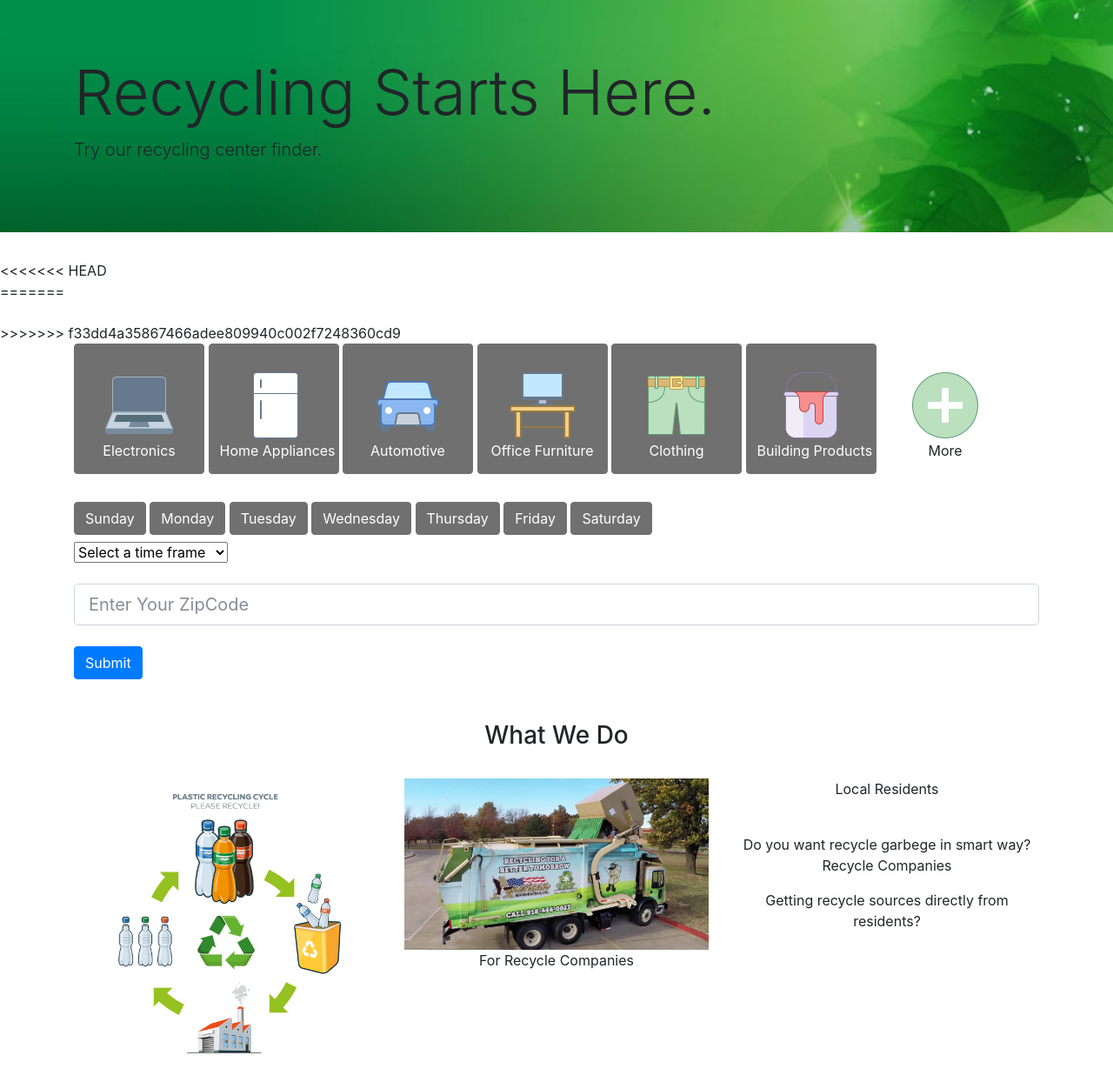
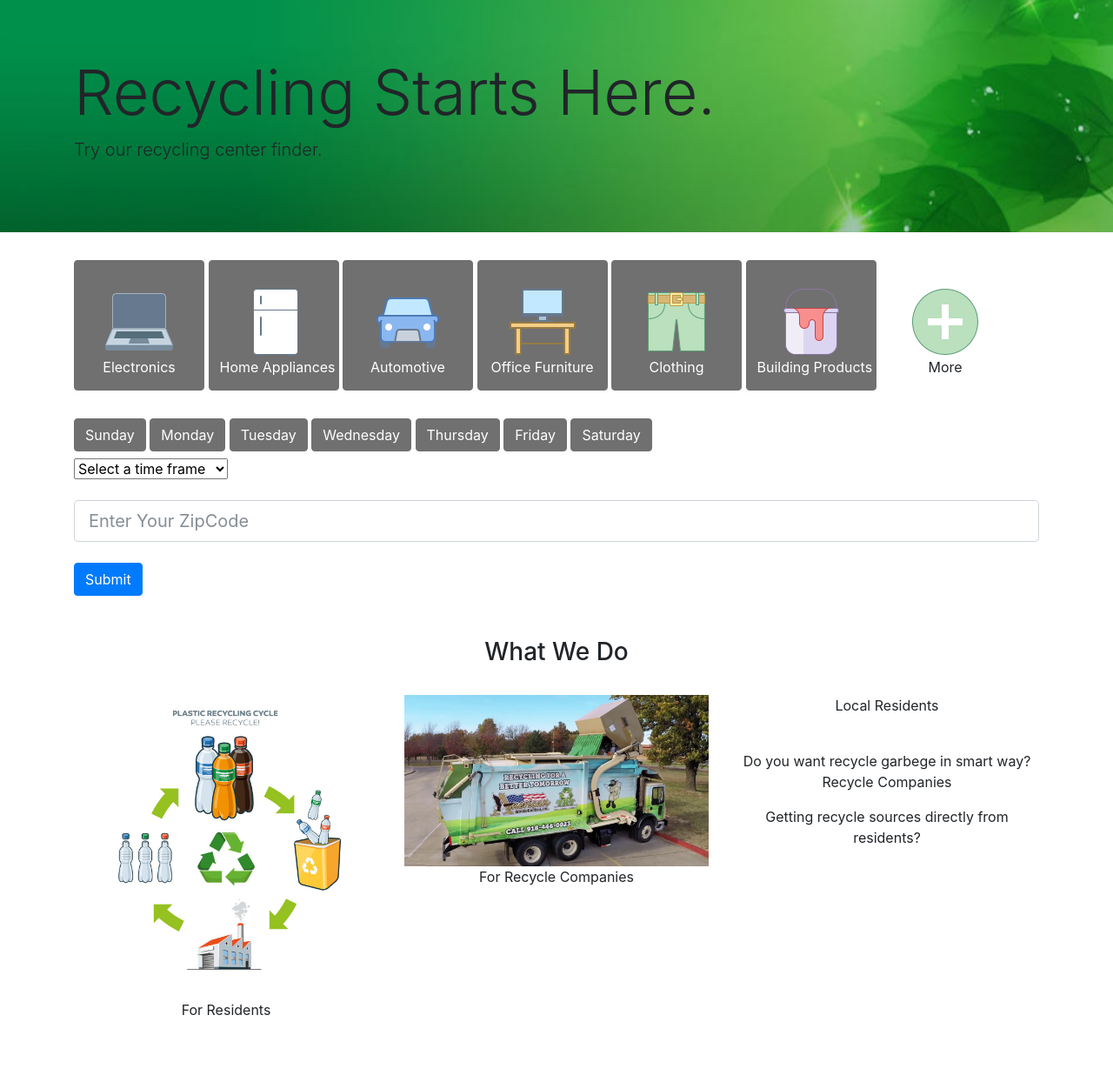
Before and after one commit to rafaellichen/Recycling-System, a Django app: template mainRecycleApp/templates/mainRecycleApp/home.html in a window 1280 px wide. Shown: the part 77-1321 px from the top of the page at 87% size. Run offline with Django 3.2, Linux system fonts and the light colour scheme; the template is opened without the code that fills it, so the values that code supplies are empty; some libraries are stand-ins or nearby versions; grey boxes are pictures that could not be loaded.

Commit message:
fix merge conflict

```diff
--- a/mainRecycleApp/templates/mainRecycleApp/home.html
+++ b/mainRecycleApp/templates/mainRecycleApp/home.html
@@ -21,7 +21,6 @@
       document.getElementById("more").innerHTML=more
     }
   }
-<<<<<<< HEAD
   function validForm() {
     var x = document.getElementsByName("gtype")
     typeSelect=false
@@ -46,16 +45,6 @@
     }
     return (typeSelect && daySelect)
   }
-=======
-
-  function time() {
-        t_div = document.getElementById('showtime');
-        var now = new Date()
-        t_div.innerHTML = "Time Now: " + now.getFullYear() + "-" + (now.getMonth() + 1) + "-" + now.getDate() + " " + " " +now.getHours() + ":" + now.getMinutes() + ":" + now.getSeconds() + " ";
-        setTimeout(time, 1000);
-    }
-
->>>>>>> f33dd4a35867466adee809940c002f7248360cd9
 </script>
 	<div class="jumbotron jumbotron-fluid">
 	  	<div class="container">
@@ -63,19 +52,7 @@
 	    <p class="lead">Try our recycling center finder.</p>
 	  	</div>
   </div>
-<<<<<<< HEAD
   <form name="searchForm" onsubmit="return validForm()" action="search" method="GET"> {% csrf_token %}
-=======
-  <form action="search" method="GET"> {% csrf_token %}
-
-  <div class ="container">
-      <body onload="time()">
-    <div id="showtime"></div>
-</body>
-  </div>
-  <br>
-
->>>>>>> f33dd4a35867466adee809940c002f7248360cd9
 	<div class = "container">
 		<div data-toggle="buttons">
 		  <label class="btn btn-sq-lg btn-primary unselected">
```
